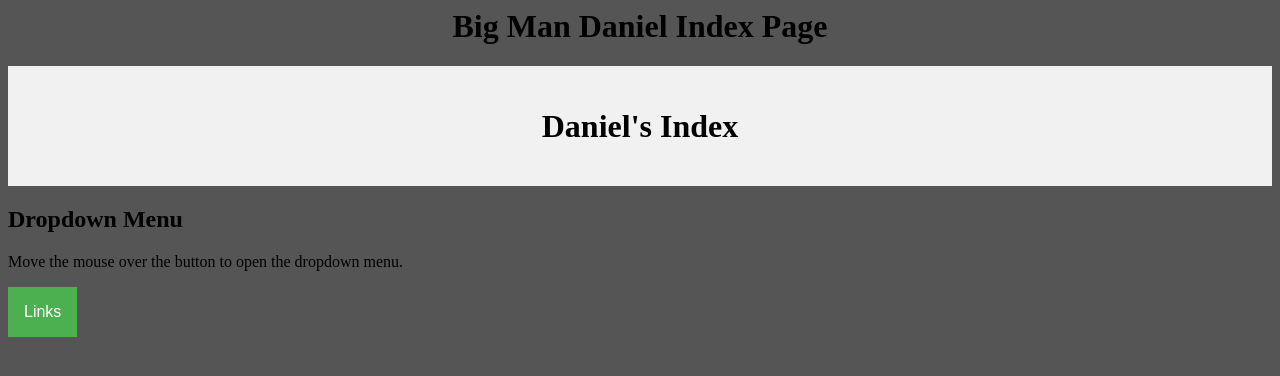
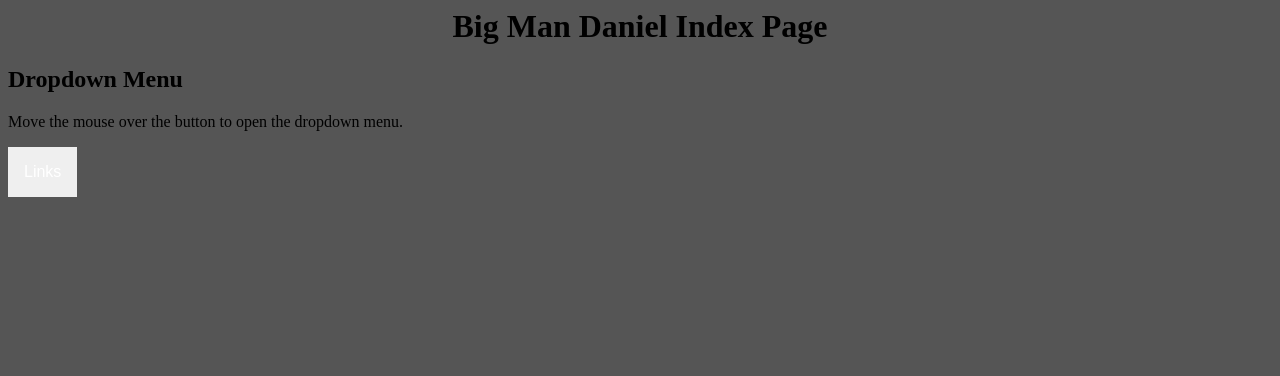
Before and after one commit to TheRealZenald/GameDev2022Daniel, a plain HTML site: page public/index.html in a window 1280 px wide. Drawn offline with Linux system fonts and the light colour scheme.

Commit message:
Update index.html

```diff
--- a/public/index.html
+++ b/public/index.html
@@ -9,6 +9,7 @@
 <meta name="viewport" content="width=device-width, initial-scale=1">
 <style>
  .dropbtn {
+  text-align: center
   background-color: #4CAF50;
   color: white;
   padding: 16px;
@@ -51,19 +52,9 @@ body {
 background-color:#555555
   margin: 0;
 }
-
-.header {
-  background-color: #f1f1f1;
-  padding: 20px;
-  text-align: center;
-}
 </style>
 </head>
 <body>
-
-<div class="header">
-  <h1>Daniel's Index</h1>
-</div>
  <h2>Dropdown Menu</h2>
 <p>Move the mouse over the button to open the dropdown menu.</p>
 
```
